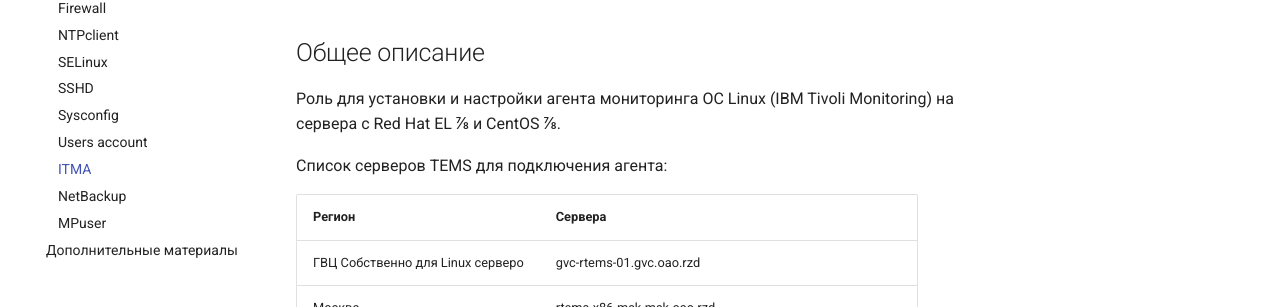
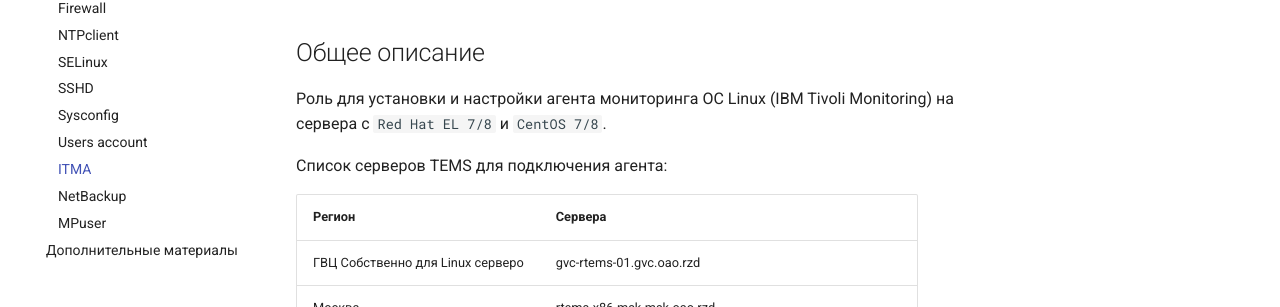
Before and after one commit to andvs600/ansible-ssr-os, an MkDocs documentation site: the page built from docs/roles/itma.md, in a window 1280 px wide and 900 px high. Shown: the part 265-572 px from the top of the window. Built offline with MkDocs 1.6.1 and Material for MkDocs 9.7.7, drawn with Linux system fonts in a browser that asks for light colours; nearby versions of some CDN libraries; library files that are not in the unit come from our copies; comment, search, counter and statistics services are not loaded.

Commit message:
Update itma.md

```diff
--- a/docs/roles/itma.md
+++ b/docs/roles/itma.md
@@ -8,7 +8,7 @@
     5. [Дополнительные материалы](#дополнительные-материалы)
 
 ## Общее описание
-Роль для установки и настройки агента мониторинга ОС Linux (IBM Tivoli Monitoring) на сервера с Red Hat EL 7/8 и CentOS 7/8.
+Роль для установки и настройки агента мониторинга ОС Linux (IBM Tivoli Monitoring) на сервера с ``Red Hat EL 7/8`` и ``CentOS 7/8``.
 
 Список серверов TEMS для подключения агента:
 
```
